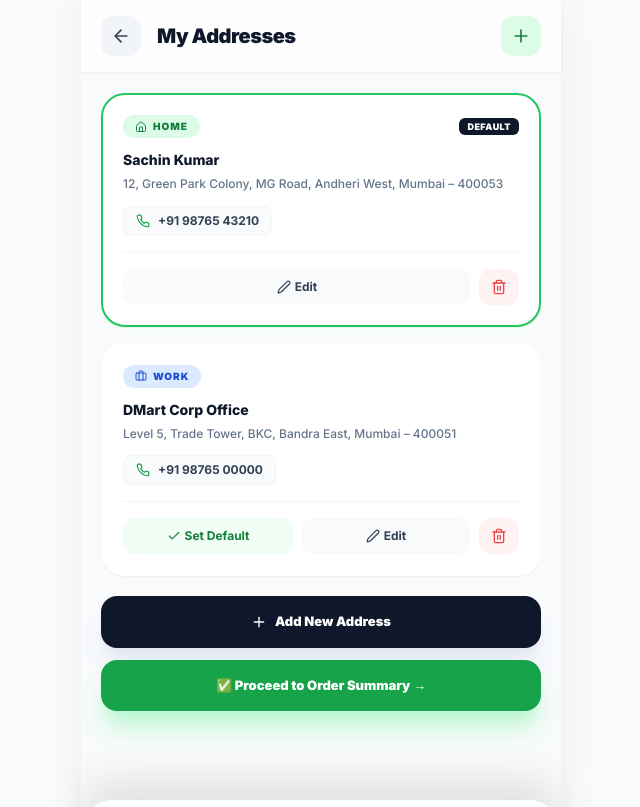
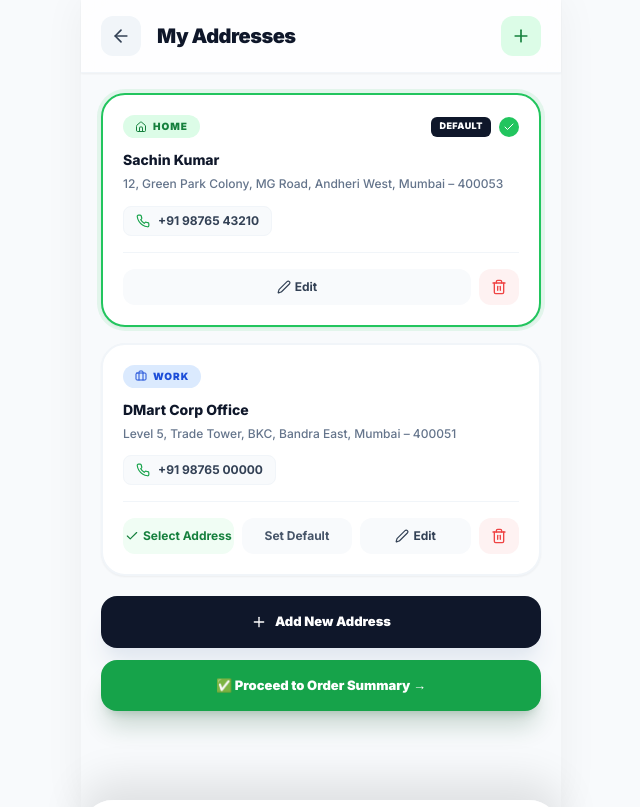
Before and after one commit to MANIMARAN-S67/DmartApp, a React (Vite) app in the folder frontend/: page /address in a window 1280 px wide. Shown: the whole page, without its empty margins (319-959 px from the left). Built offline with nearby package versions, Linux system fonts and the light colour scheme.

Commit message:
Fix address selection logic and update UI with selection highlighting

```diff
--- a/frontend/src/pages/Address.jsx
+++ b/frontend/src/pages/Address.jsx
@@ -8,6 +8,7 @@ const Address = () => {
         { id: 1, type: 'home', name: 'Sachin Kumar', flat: '12, Green Park Colony', street: 'MG Road, Andheri West', city: 'Mumbai', pin: '400053', phone: '+91 98765 43210', default: true },
         { id: 2, type: 'work', name: 'DMart Corp Office', flat: 'Level 5, Trade Tower', street: 'BKC, Bandra East', city: 'Mumbai', pin: '400051', phone: '+91 98765 00000', default: false },
     ]);
+    const [selectedId, setSelectedId] = useState(addresses.find(a => a.default)?.id || (addresses.length > 0 ? addresses[0].id : null));
     const [showForm, setShowForm] = useState(false);
     const [selType, setSelType] = useState('home');
     const [formData, setFormData] = useState({ fn: '', ln: '', mob: '', flat: '', street: '', city: '', pin: '', isDefault: false });
@@ -24,12 +25,17 @@ const Address = () => {
 
     const setDefault = (id) => {
         setAddresses(addresses.map(a => ({ ...a, default: a.id === id })));
+        setSelectedId(id);
         showToast('✅ Default address updated!');
     };
 
     const deleteAddr = (id) => {
         if (window.confirm('Delete this address?')) {
-            setAddresses(addresses.filter(a => a.id !== id));
+            const newAddrs = addresses.filter(a => a.id !== id);
+            setAddresses(newAddrs);
+            if (selectedId === id) {
+                setSelectedId(newAddrs.length > 0 ? newAddrs[0].id : null);
+            }
             showToast('🗑️ Address deleted');
         }
     };
@@ -45,8 +51,9 @@ const Address = () => {
             newAddresses = newAddresses.map(a => ({ ...a, default: false }));
         }
 
+        const newId = Date.now();
         const newAddress = {
-            id: Date.now(),
+            id: newId,
             type: selType,
             name: `${formData.fn} ${formData.ln}`.trim(),
             flat: formData.flat,
@@ -57,7 +64,9 @@ const Address = () => {
             default: formData.isDefault || newAddresses.length === 0
         };
 
-        setAddresses([...newAddresses, newAddress]);
+        const updated = [...newAddresses, newAddress];
+        setAddresses(updated);
+        if (newAddress.default) setSelectedId(newId);
         setShowForm(false);
         setFormData({ fn: '', ln: '', mob: '', flat: '', street: '', city: '', pin: '', isDefault: false });
         showToast('✅ Address saved successfully!');
@@ -77,13 +86,20 @@ const Address = () => {
 
             <div className="p-5 space-y-4">
                 {addresses.map(a => (
-                    <div key={a.id} className={`bg-white rounded-3xl p-5 border-2 transition-all shadow-sm ${a.default ? 'border-green-500 shadow-green-100' : 'border-transparent'}`}>
+                    <div
+                        key={a.id}
+                        onClick={() => setSelectedId(a.id)}
+                        className={`bg-white rounded-3xl p-5 border-2 cursor-pointer transition-all shadow-sm ${selectedId === a.id ? 'border-green-500 ring-4 ring-green-500/10' : 'border-slate-100'}`}
+                    >
                         <div className="flex items-center justify-between mb-3">
                             <div className={`flex items-center gap-1.5 px-3 py-1 rounded-full text-[10px] font-black uppercase tracking-widest ${a.type === 'home' ? 'bg-green-100 text-green-700' : a.type === 'work' ? 'bg-blue-100 text-blue-700' : 'bg-yellow-100 text-yellow-700'}`}>
                                 {a.type === 'home' ? <HomeIcon className="w-3 h-3" /> : a.type === 'work' ? <Briefcase className="w-3 h-3" /> : <MapPin className="w-3 h-3" />}
                                 {a.type}
                             </div>
-                            {a.default && <span className="bg-slate-900 text-white px-2 py-0.5 rounded-md text-[9px] font-black uppercase tracking-wider">Default</span>}
+                            <div className="flex gap-2">
+                                {a.default && <span className="bg-slate-900 text-white px-2 py-0.5 rounded-md text-[9px] font-black uppercase tracking-wider">Default</span>}
+                                {selectedId === a.id && <div className="w-5 h-5 bg-green-500 rounded-full flex items-center justify-center text-white"><Check className="w-3 h-3" /></div>}
+                            </div>
                         </div>
                         <h4 className="font-extrabold text-slate-900 text-sm mb-1">{a.name}</h4>
                         <p className="text-xs font-medium text-slate-500 leading-relaxed mb-3">{a.flat}, {a.street}, {a.city} – {a.pin}</p>
@@ -91,10 +107,15 @@ const Address = () => {
                             <Phone className="w-3.5 h-3.5 text-green-600" /> {a.phone}
                         </div>
 
-                        <div className="flex gap-2 pt-4 border-t border-slate-100">
+                        <div className="flex gap-2 pt-4 border-t border-slate-100" onClick={e => e.stopPropagation()}>
+                            {selectedId !== a.id && (
+                                <button onClick={() => setSelectedId(a.id)} className="flex-1 bg-green-50 text-green-700 border border-green-200 font-bold text-xs py-2.5 rounded-xl flex items-center justify-center gap-1 active:scale-95 transition-all">
+                                    <Check className="w-3.5 h-3.5" /> Select Address
+                                </button>
+                            )}
                             {!a.default && (
-                                <button onClick={() => setDefault(a.id)} className="flex-1 bg-green-50 text-green-700 border border-green-200 font-bold text-xs py-2.5 rounded-xl flex items-center justify-center gap-1 active:scale-95 transition-all">
-                                    <Check className="w-3.5 h-3.5" /> Set Default
+                                <button onClick={() => setDefault(a.id)} className="flex-1 bg-slate-50 text-slate-600 border border-slate-200 font-bold text-xs py-2.5 rounded-xl flex items-center justify-center gap-1 active:scale-95 transition-all hover:bg-slate-100">
+                                    Set Default
                                 </button>
                             )}
                             <button onClick={() => showToast('✏️ Edit mode')} className="flex-1 bg-slate-50 text-slate-700 border border-slate-200 font-bold text-xs py-2.5 rounded-xl flex items-center justify-center gap-1 active:scale-95 transition-all">
@@ -112,7 +133,16 @@ const Address = () => {
                 <button onClick={() => setShowForm(true)} className="w-full bg-slate-900 text-white font-black text-[13px] py-4 rounded-2xl flex items-center justify-center gap-2 shadow-xl shadow-slate-200 active:scale-95 transition-all mb-3">
                     <Plus className="w-4 h-4" /> Add New Address
                 </button>
-                <button onClick={() => navigate('/order-success')} className="w-full bg-green-600 text-white font-black text-[13px] py-4 rounded-2xl flex items-center justify-center gap-2 shadow-xl shadow-green-200 active:scale-95 transition-all">
+                <button
+                    onClick={() => {
+                        if (!selectedId) {
+                            showToast('⚠️ Please select an address first');
+                        } else {
+                            navigate('/order-success');
+                        }
+                    }}
+                    className="w-full bg-green-600 text-white font-black text-[13px] py-4 rounded-2xl flex items-center justify-center gap-2 shadow-xl shadow-green-200 active:scale-95 transition-all shadow-green-900/20"
+                >
                     ✅ Proceed to Order Summary →
                 </button>
             </div>
```
